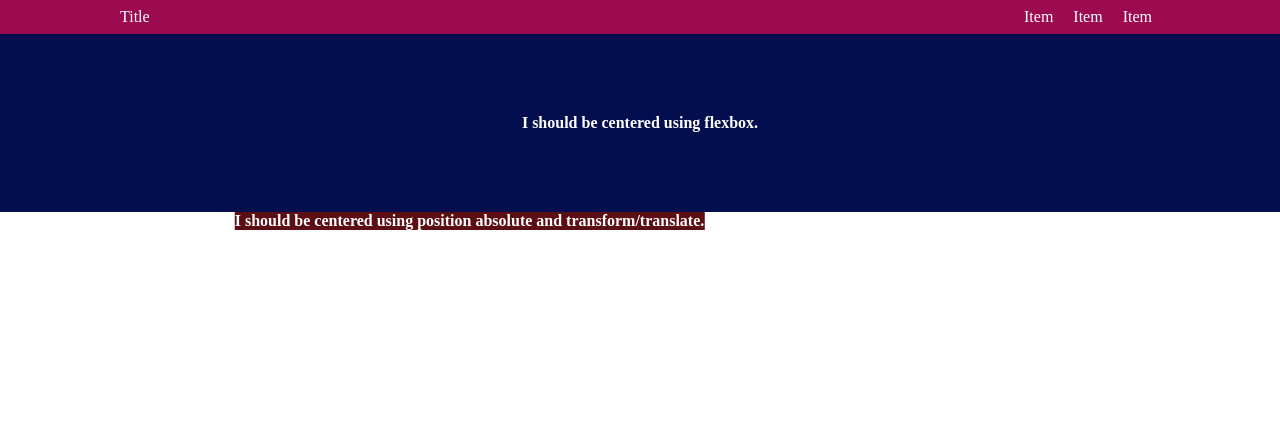
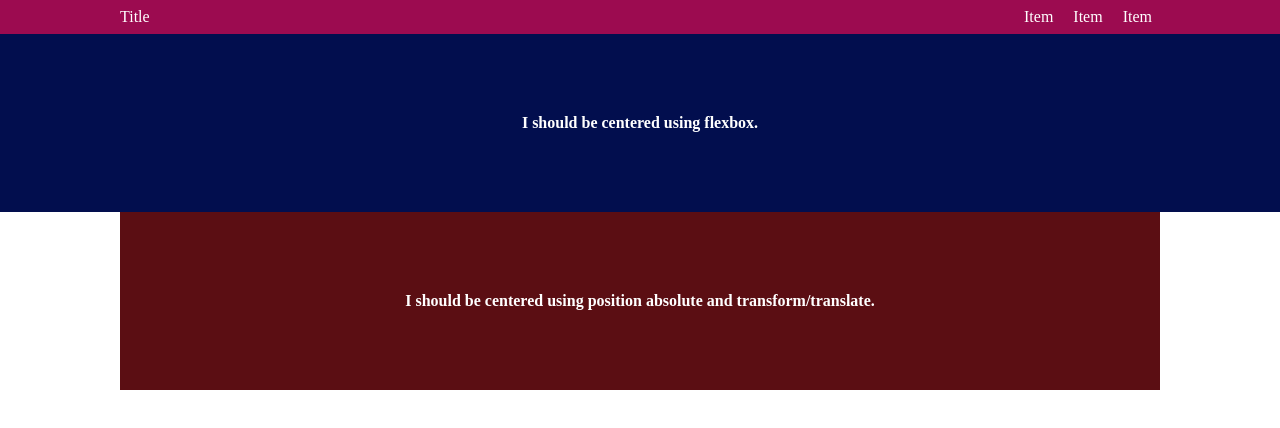
Before and after one commit to karafulgum/05-flex-practice, a website: page public/index.html in a window 1280 px wide. Drawn offline with nearby package versions, Linux system fonts and the light colour scheme; files that its build step writes are made by us from their sources.

Commit message:
Finished styling absolute hero

```diff
--- a/styles/_hero.scss
+++ b/styles/_hero.scss
@@ -5,6 +5,7 @@
   background: $c-flex;
 
   &__text {
+    max-width: 65rem;
     margin: 0;
     color: $c-white;
     font-weight: bold;
@@ -13,10 +14,16 @@
 
 .absolute {
   position: absolute;
-  transform: translate(50%, 0);
+  left: 50%;
+  width: 100%;
+  max-width: 65rem;
+  padding: 5rem;
+  transform: translate(-50%, 0);
   background: $c-absolute;
+  text-align: center;
 
   &__text {
+    max-width: 65rem;
     margin: 0;
     color: $c-white;
     font-weight: bold;
```
